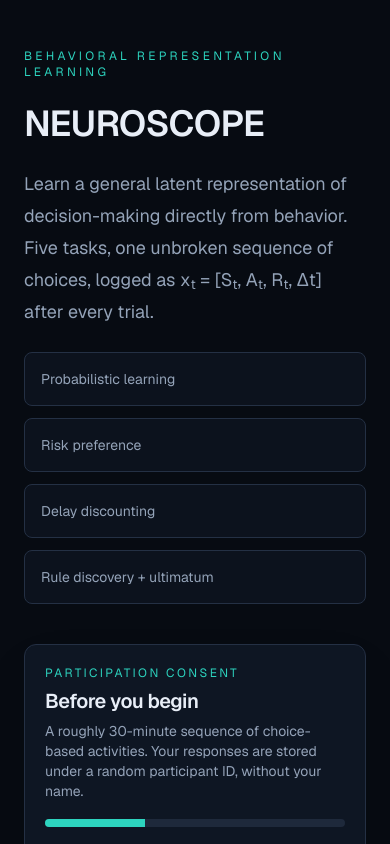
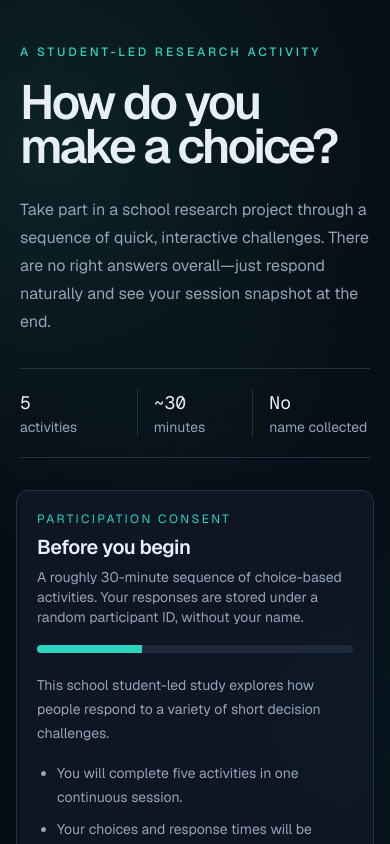
Before and after one commit to vedikaguptain-glitch/Neuroscope, a Next.js app: page / in a window 390 px wide. Shown: the top 844 px of the page. Built offline with nearby package versions, Linux system fonts and the light colour scheme.

Commit message:
polish mobile layout

```diff
--- a/app/globals.css
+++ b/app/globals.css
@@ -54,3 +54,31 @@ body {
 body {
   min-height: 100dvh;
 }
+
+.landing-shell {
+  position: relative;
+  isolation: isolate;
+}
+
+.landing-shell::before {
+  position: fixed;
+  inset: 0;
+  z-index: -1;
+  content: "";
+  background:
+    radial-gradient(circle at 12% 18%, rgba(45, 212, 191, 0.12), transparent 26rem),
+    radial-gradient(circle at 92% 85%, rgba(14, 116, 144, 0.1), transparent 28rem);
+  pointer-events: none;
+}
+
+.completion-shell {
+  position: relative;
+}
+
+.completion-shell::before {
+  position: fixed;
+  inset: 0;
+  z-index: -1;
+  content: "";
+  background: radial-gradient(circle at 50% 0%, rgba(45, 212, 191, 0.12), transparent 34rem);
+}
--- a/app/layout.tsx
+++ b/app/layout.tsx
@@ -13,9 +13,8 @@ const geistMono = Geist_Mono({
 });
 
 export const metadata: Metadata = {
-  title: "NEUROSCOPE",
-  description:
-    "A continuous behavioral experiment for learning general latent representations of human decision-making.",
+  title: "Choice Study",
+  description: "A student-led research activity exploring everyday decision-making.",
 };
 
 export default function RootLayout({ children }: LayoutProps<"/">) {
--- a/app/page.tsx
+++ b/app/page.tsx
@@ -2,34 +2,33 @@ import { ConsentForm } from "@/components/consent/consent-form";
 
 export default function HomePage() {
   return (
-    <main className="mx-auto grid min-h-dvh w-full max-w-6xl gap-10 px-6 py-12 lg:grid-cols-[1.1fr_0.9fr] lg:items-center">
-      <section className="space-y-6">
-        <p className="text-xs uppercase tracking-[0.28em] text-primary">
-          Behavioral representation learning
+    <main className="landing-shell mx-auto grid min-h-dvh w-full max-w-6xl gap-8 px-4 py-6 sm:px-6 sm:py-10 lg:grid-cols-[1.05fr_0.95fr] lg:items-center lg:gap-14">
+      <section className="px-1 pt-5 sm:px-0 sm:pt-0">
+        <p className="mb-5 text-xs font-medium uppercase tracking-[0.24em] text-primary">
+          A student-led research activity
         </p>
-        <h1 className="text-4xl font-semibold tracking-tight sm:text-5xl">
-          NEUROSCOPE
+        <h1 className="max-w-xl text-5xl font-semibold leading-[0.92] tracking-[-0.055em] sm:text-7xl">
+          How do you make a choice?
         </h1>
-        <p className="max-w-xl text-lg leading-8 text-muted-foreground">
-          Learn a general latent representation of decision-making directly from
-          behavior. Five tasks, one unbroken sequence of choices, logged as
-          x<sub>t</sub> = [S<sub>t</sub>, A<sub>t</sub>, R<sub>t</sub>, Δt]
-          after every trial.
+        <p className="mt-7 max-w-lg text-base leading-7 text-muted-foreground sm:text-lg sm:leading-8">
+          Take part in a school research project through a sequence of quick,
+          interactive challenges. There are no right answers overall—just respond
+          naturally and see your session snapshot at the end.
         </p>
-        <ul className="grid gap-3 text-sm text-muted-foreground sm:grid-cols-2">
-          <li className="rounded-lg border border-border bg-card/60 p-4">
-            Probabilistic learning
-          </li>
-          <li className="rounded-lg border border-border bg-card/60 p-4">
-            Risk preference
-          </li>
-          <li className="rounded-lg border border-border bg-card/60 p-4">
-            Delay discounting
-          </li>
-          <li className="rounded-lg border border-border bg-card/60 p-4">
-            Rule discovery + ultimatum
-          </li>
-        </ul>
+        <div className="mt-8 grid max-w-lg grid-cols-3 border-y border-border/80 py-5 text-sm">
+          <div>
+            <span className="block font-mono text-lg text-foreground">5</span>
+            <span className="text-muted-foreground">activities</span>
+          </div>
+          <div className="border-x border-border/80 px-4">
+            <span className="block font-mono text-lg text-foreground">~30</span>
+            <span className="text-muted-foreground">minutes</span>
+          </div>
+          <div className="pl-4">
+            <span className="block font-mono text-lg text-foreground">No</span>
+            <span className="text-muted-foreground">name collected</span>
+          </div>
+        </div>
       </section>
       <ConsentForm />
     </main>
```
Also changed, not shown: app/experiment.css (+22 -0 lines).
